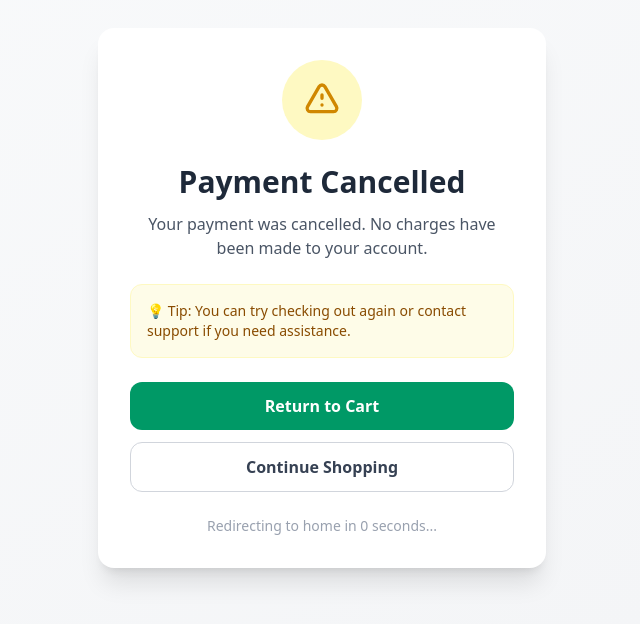
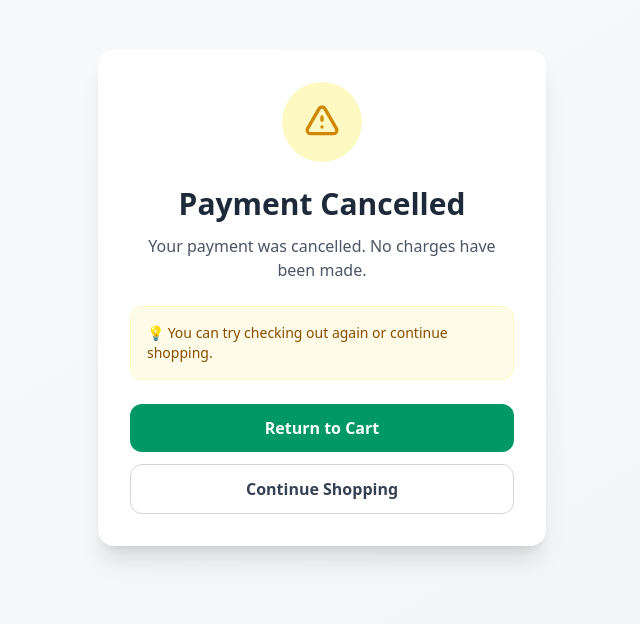
Before and after one commit to DereckAlbrechtNarro/AetherLink-Explorer, a Next.js app in the folder frontend-aetherlink/: page /cancel in a window 1280 px wide. Shown: the part 102-726 px from the top of the page, without its empty margins (318-958 px from the left). Built offline with nearby package versions, Linux system fonts and the light colour scheme.

Commit message:
Fix: Add Suspense boundary to success and cancel pages

```diff
--- a/frontend-aetherlink/app/cancel/page.tsx
+++ b/frontend-aetherlink/app/cancel/page.tsx
@@ -1,25 +1,9 @@
 'use client';
 
+import { Suspense } from 'react';
 import Link from 'next/link';
-import { useEffect, useState } from 'react';
 
-export default function CancelPage() {
-  const [countdown, setCountdown] = useState(5);
-
-  useEffect(() => {
-    const timer = setInterval(() => {
-      setCountdown((prev) => {
-        if (prev <= 1) {
-          clearInterval(timer);
-          return 0;
-        }
-        return prev - 1;
-      });
-    }, 1000);
-
-    return () => clearInterval(timer);
-  }, []);
-
+function CancelContent() {
   return (
     <div className="min-h-screen bg-linear-to-br from-gray-50 to-gray-100 flex items-center justify-center p-6">
       <div className="bg-white rounded-2xl shadow-xl max-w-md w-full p-8 text-center">
@@ -32,12 +16,12 @@ export default function CancelPage() {
 
         <h1 className="text-3xl font-bold text-gray-800 mb-3">Payment Cancelled</h1>
         <p className="text-gray-600 mb-6">
-          Your payment was cancelled. No charges have been made to your account.
+          Your payment was cancelled. No charges have been made.
         </p>
 
         <div className="bg-yellow-50 rounded-xl p-4 mb-6 text-left border border-yellow-100">
           <p className="text-sm text-yellow-800">
-            💡 Tip: You can try checking out again or contact support if you need assistance.
+            💡 You can try checking out again or continue shopping.
           </p>
         </div>
 
@@ -55,11 +39,26 @@ export default function CancelPage() {
             Continue Shopping
           </Link>
         </div>
-
-        <p className="text-sm text-gray-400 mt-6">
-          Redirecting to home in {countdown} seconds...
-        </p>
       </div>
     </div>
   );
 }
+
+function CancelLoading() {
+  return (
+    <div className="min-h-screen bg-linear-to-br from-gray-50 to-gray-100 flex items-center justify-center p-6">
+      <div className="text-center">
+        <div className="animate-spin rounded-full h-12 w-12 border-b-2 border-emerald-500 mx-auto mb-4"></div>
+        <p className="text-gray-500">Loading...</p>
+      </div>
+    </div>
+  );
+}
+
+export default function CancelPage() {
+  return (
+    <Suspense fallback={<CancelLoading />}>
+      <CancelContent />
+    </Suspense>
+  );
+}
--- a/frontend-aetherlink/app/success/page.tsx
+++ b/frontend-aetherlink/app/success/page.tsx
@@ -1,31 +1,13 @@
 'use client';
 
-import { useEffect, useState } from 'react';
+import { Suspense } from 'react';
+import { useSearchParams } from 'next/navigation';
 import Link from 'next/link';
-import { useSearchParams } from 'next/navigation';
 
-export default function SuccessPage() {
+// Component that uses useSearchParams
+function SuccessContent() {
   const searchParams = useSearchParams();
   const sessionId = searchParams.get('session_id');
-  const [countdown, setCountdown] = useState(5);
-
-  useEffect(() => {
-    // Clear cart after successful payment
-    localStorage.removeItem('cart');
-
-    // Redirect countdown
-    const timer = setInterval(() => {
-      setCountdown((prev) => {
-        if (prev <= 1) {
-          clearInterval(timer);
-          return 0;
-        }
-        return prev - 1;
-      });
-    }, 1000);
-
-    return () => clearInterval(timer);
-  }, []);
 
   return (
     <div className="min-h-screen bg-linear-to-br from-gray-50 to-gray-100 flex items-center justify-center p-6">
@@ -62,11 +44,28 @@ export default function SuccessPage() {
             Back to Home
           </Link>
         </div>
-
-        <p className="text-sm text-gray-400 mt-6">
-          Redirecting to home in {countdown} seconds...
-        </p>
       </div>
     </div>
   );
 }
+
+// Loading fallback
+function SuccessLoading() {
+  return (
+    <div className="min-h-screen bg-linear-to-br from-gray-50 to-gray-100 flex items-center justify-center p-6">
+      <div className="text-center">
+        <div className="animate-spin rounded-full h-12 w-12 border-b-2 border-emerald-500 mx-auto mb-4"></div>
+        <p className="text-gray-500">Loading...</p>
+      </div>
+    </div>
+  );
+}
+
+// Main page component with Suspense boundary
+export default function SuccessPage() {
+  return (
+    <Suspense fallback={<SuccessLoading />}>
+      <SuccessContent />
+    </Suspense>
+  );
+}
```
